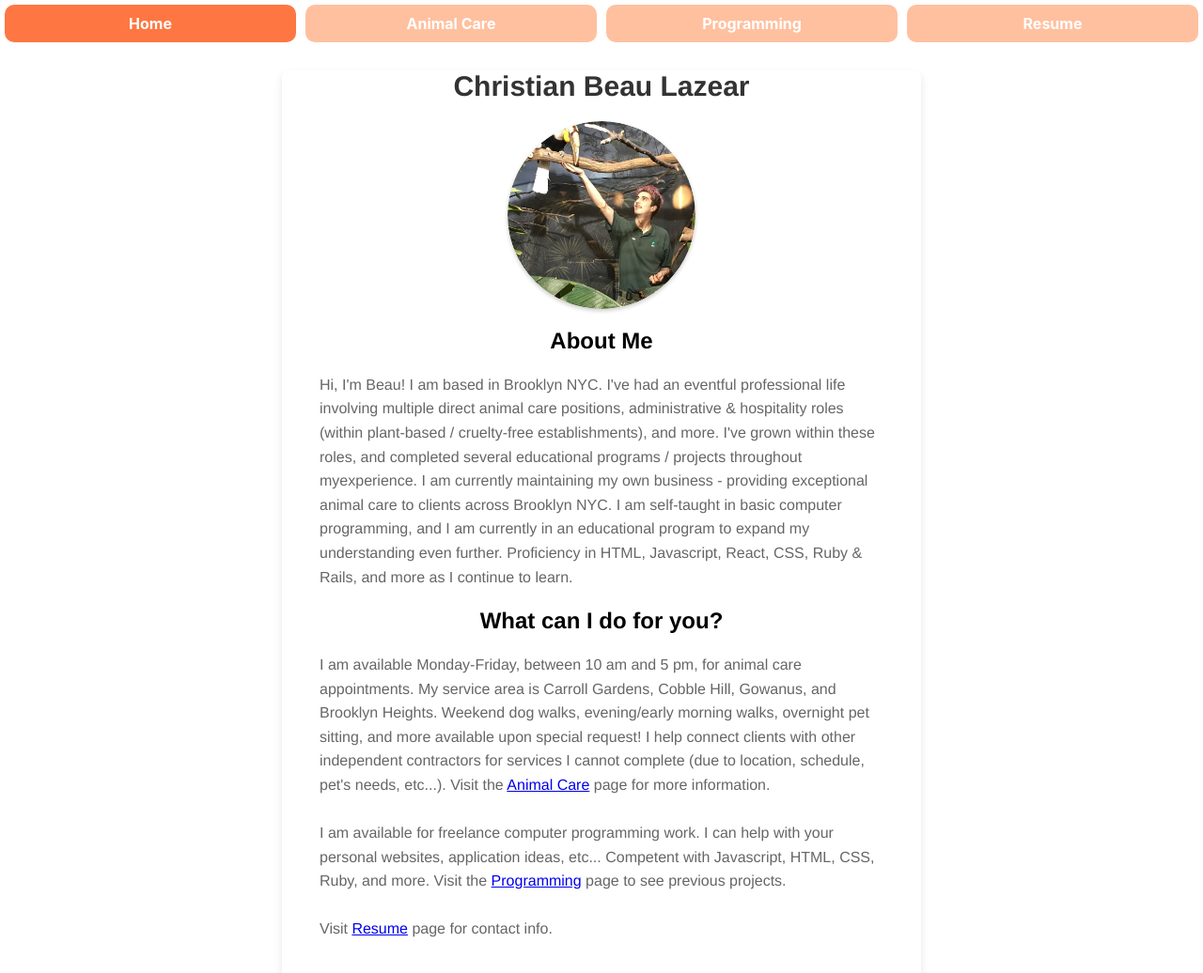
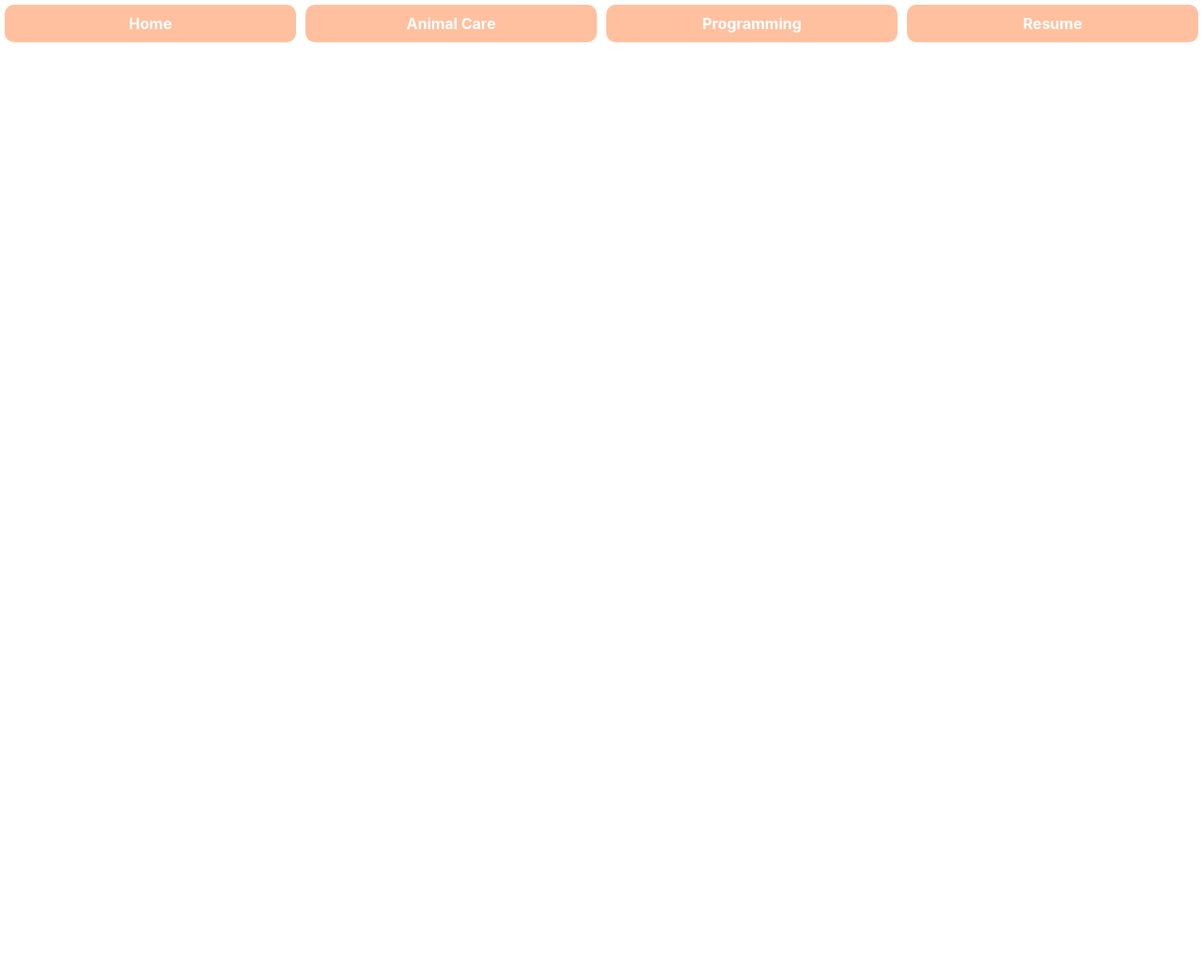
Before and after one commit to beaulazear/new-personal-site, a React (Create React App) app: page / in a window 1280 px wide. Shown: the top 1036 px of the page at 94% size. After the commit the page ends 800 px from the top, so only its background shows below. Built offline with nearby package versions, Linux system fonts and the light colour scheme.

Commit message:
fixing routing issues

```diff
--- a/src/App.js
+++ b/src/App.js
@@ -10,12 +10,12 @@
   return (
     <div>
       <PageNavLinks />
-      <Routes>
-        <Route path="/" element={<Home />} />
-        <Route path="/animal_care" element={<AnimalCarePage />} />
-        <Route path="/resume" element={<Resume />} />
-        <Route path="/programming" element={<Programming />} />
-      </Routes>
+        <Routes>
+          <Route path="new-personal-site/" element={<Home />} />
+          <Route path="new-personal-site/animal_care" element={<AnimalCarePage />} />
+          <Route path="new-personal-site/resume" element={<Resume />} />
+          <Route path="new-personal-site/programming" element={<Programming />} />
+        </Routes>
     </div>
   );
 }
--- a/src/components/PageNavLinks.js
+++ b/src/components/PageNavLinks.js
@@ -6,10 +6,10 @@
 
     return (
         <div className="navigation">
-            <NavLink to="/" className="navButtons">Home</NavLink>
-            <NavLink to="/animal_care" className="navButtons">Animal Care</NavLink>
-            <NavLink to="/programming" className="navButtons">Programming</NavLink>
-            <NavLink to="/resume" className="navButtons">Resume</NavLink>
+            <NavLink to="new-personal-site/" className="navButtons">Home</NavLink>
+            <NavLink to="new-personal-site/animal_care" className="navButtons">Animal Care</NavLink>
+            <NavLink to="new-personal-site/programming" className="navButtons">Programming</NavLink>
+            <NavLink to="new-personal-site/resume" className="navButtons">Resume</NavLink>
         </div>
     )
 }
```
